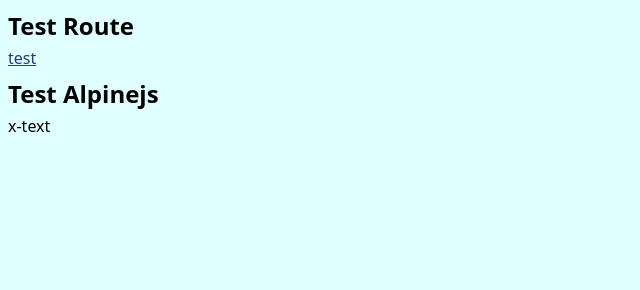
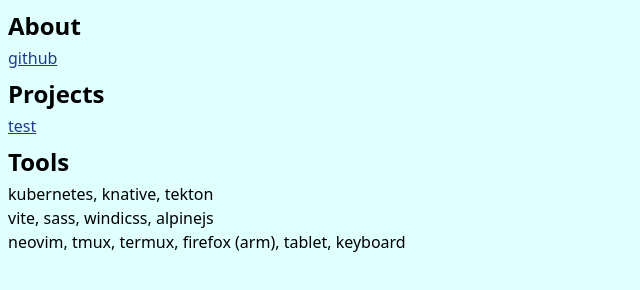
Before and after one commit to tt5/nginx-demo, a website built with Vite: page app/index.html in a window 1280 px wide. Shown: the part 82-372 px from the top of the page, without its empty margins (0-640 px from the left). Built offline with nearby package versions, Linux system fonts and the light colour scheme; some packages are replaced by stand-ins of ours.

Commit message:
little bit of content

```diff
--- a/app/index.html
+++ b/app/index.html
@@ -1,15 +1,27 @@
 <!DOCTYPE html>
 <html lang="en">
   <head>
-  <meta charset="UTF-8">
+    <meta charset="UTF-8" />
     <title>Tt5's Homepage</title>
     <script type="module" src="/main.js"></script>
   </head>
   <body class="container">
     <h1 class="title">Hello</h1>
-  <h2 class="subtitle">Test Route</h2>
-  <p class="text"><a class="link" href="https://test.default.hello123.tk">test</a></p>
-  <h2 class="subtitle">Test Alpinejs</h2>
-  <div class="text" x-data="{ message: 'x-text' }" x-text="message"></div>
+    <h2 class="subtitle">About</h2>
+    <ul class="text">
+      <li><a class="link" href="https://github.com/tt5">github</a></li>
+    </ul>
+    <h2 class="subtitle">Projects</h2>
+    <ul class="text">
+      <li>
+        <a class="link" href="https://test.default.hello123.tk">test</a>
+      </li>
+    </ul>
+    <h2 class="subtitle">Tools</h2>
+    <ul>
+      <li>kubernetes, knative, tekton</li>
+      <li>vite, sass, windicss, alpinejs</li>
+      <li>neovim, tmux, termux, firefox (arm), tablet, keyboard</li>
+    </ul>
   </body>
 </html>
```
Also changed, not shown: app/styles/_colors.scss (renamed from app/styles/colors.scss). Lines whose indentation alone changed are shown as unchanged.
